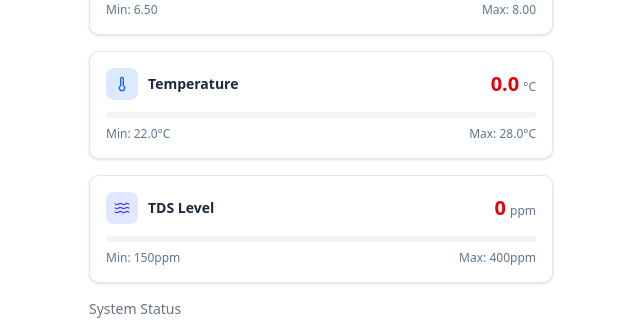
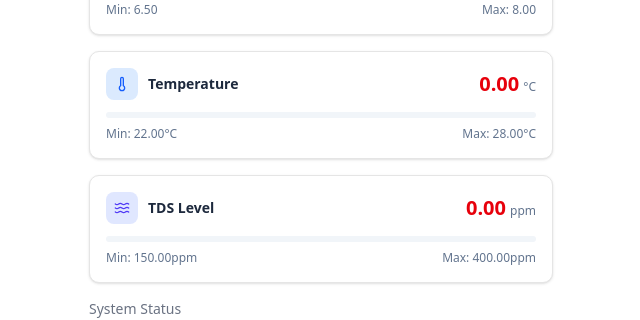
Before and after one commit to roiceee/aquarium-parameter-monitoring, a React (Vite) app in the folder web-app/: page / in a window 1280 px wide. Shown: the part 210-530 px from the top of the page, without its empty margins (319-959 px from the left). Built offline with nearby package versions, Linux system fonts and the light colour scheme; no server answers; the database is empty.

Commit message:
fix: update decimal precision for temperature and TDS display

```diff
--- a/web-app/src/App.tsx
+++ b/web-app/src/App.tsx
@@ -193,7 +193,7 @@ export default function App() {
                 unit="°C"
                 min={thresholds.temperature.min}
                 max={thresholds.temperature.max}
-                decimals={1}
+                decimals={2}
                 icon="thermometer"
                 color="blue"
               />
@@ -203,7 +203,7 @@ export default function App() {
                 unit="ppm"
                 min={thresholds.tds.min}
                 max={thresholds.tds.max}
-                decimals={0}
+                decimals={2}
                 icon="waves"
                 color="indigo"
               />
```
